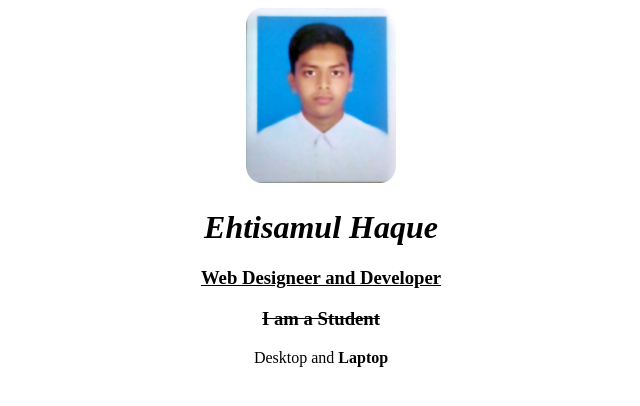
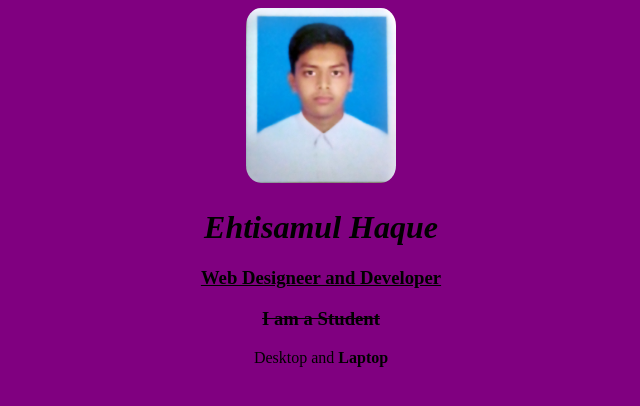
Before and after one commit to Eh-haque/LEDP-css-class-2, a plain HTML site: page index.html in a window 1280 px wide. Shown: the whole page, without its empty margins (319-959 px from the left). Drawn offline with Linux system fonts and the light colour scheme.

Commit message:
Update index.html

```diff
--- a/index.html
+++ b/index.html
@@ -5,7 +5,7 @@
     <meta name="viewport" content="width=device-width, initial-scale=1.0">
     <title>Extra class</title>
 </head>
-<body>
+<body style="background:purple;">
     <center>
         <img src="IMG_20200130_142636.jpg" style="width:150px; border-radius:10%; " alt="">
         <i><h1>Ehtisamul Haque</h1></i>
```
